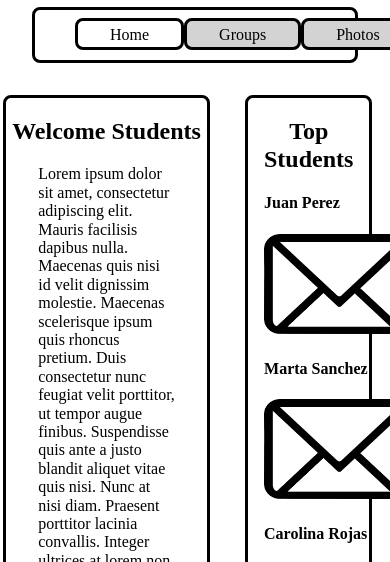
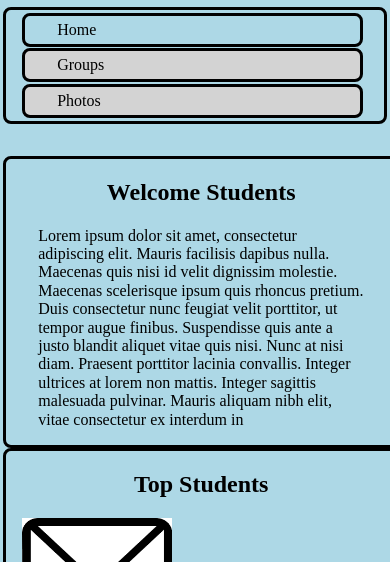
Before and after one commit to brymurod/lab-2-html-media-queries-preprocessors-bryjohseb, a plain HTML site: page index.html in a window 390 px wide. Shown: the part 73-635 px from the top of the page. Drawn offline with Linux system fonts and the light colour scheme.

Commit message:
First Revision

```diff
--- a/index.html
+++ b/index.html
@@ -2,6 +2,7 @@
 <html lang="en">
     <head>
         <meta charset="utf-8">
+        <meta name="viewport" content="width=device-width" />
         <title>Lab 1</title>
         <link rel="stylesheet" type="text/css" href="styles/normalize.css">
         <link rel="stylesheet" type="text/css" href="styles/style.css">
--- a/styles/style.scss
+++ b/styles/style.scss
@@ -11,6 +11,9 @@ $inlineFlexPosition: inline-flex;
 $flexPosition: flex;
 //Design
 $solidDesign: solid;
+
+//MediaQueriesVariables
+$mobilesize: "screen and (max-width: 600px)";
 
 //Mixins
 @mixin format($width, $marginRight, $marginLeft, $borderStyle, $borderRadius){
@@ -29,6 +32,16 @@ $solidDesign: solid;
 
 section{
     @include format(70%, $size0, $size4, $solidDesign, $size2);
+    @media #{$mobilesize}{
+        @include format(100%, $size0, $size4, $solidDesign, $size2);
+
+        p:nth-of-type(2){
+            display: none;
+        }
+        p:nth-of-type(3){
+            display: none;
+        }
+    }
     p{
         padding-left: $size4;
         padding-right: $size4;
@@ -39,6 +52,15 @@ section{
 
 aside{
     @include format(30%, $size4, $size0, $solidDesign, $size2);
+    @media #{$mobilesize}{
+        @include format(100%, $size0, $size4, $solidDesign, $size2);
+        h4 , img:nth-of-type(2){
+            display: none;
+        }
+        h4 , img:nth-of-type(3){
+            display: none;
+        }
+    }
     h4, img{
         padding-left: $size3;
     }
@@ -49,10 +71,18 @@ aside{
 
 main{
     display: $inlineFlexPosition;
+    @media #{$mobilesize}{
+        display: block;
+    }
 }
 
 nav{
     display: $flexPosition;
+    @media #{$mobilesize}{
+        display: block;
+        margin-left: 0.2em;
+        margin-right: 0.2em;
+    }
     margin-bottom: $size4;
     margin-right: $size4;
     margin-left: $size4;
@@ -64,24 +94,47 @@ nav{
         padding-bottom: 0.3em;
         padding-right: 2em;
         padding-left: 2em;
+        @media #{$mobilesize}{
+            display: inline-block;
+            width: 75%;
+            height: 75%;
+        }
     }
     ul:nth-of-type(1){
         padding-right: 2;
+        @media #{$mobilesize}{
+            padding-left: 1em;
+            margin-top: 0.2em;
+            margin-bottom: 0.1em;
+        }
     }
     ul:nth-of-type(2){
         padding: 0;
+        @media #{$mobilesize}{
+            padding-left: 1em;
+            margin-top: 0.1em;
+            margin-bottom: 0.1em;
+        }
     }
     ul:nth-of-type(3){
         padding: 0;
+        @media #{$mobilesize}{
+            padding-left: 1em;
+            margin-top: 0.1em;
+            margin-bottom: 0.2em;
+        }
     }
 }
 
 footer{
     h2{
         padding: 0;
-    margin: 0;
+        margin: 0;
     }
     nav{
+        @media #{$mobilesize}{
+            display: none;
+        }
         display: $flexPosition;
         border-style: $NonePosition;
         a{
@@ -96,6 +149,14 @@ footer{
     }
 }
 
+html{
+    background: lightcyan;
+    @media #{$mobilesize}{
+        background: lightblue;
+    }
+}
+
+
 .backgroungGray{
     background-color: lightgray;
 }
```
Also changed, not shown: styles/style.css.
